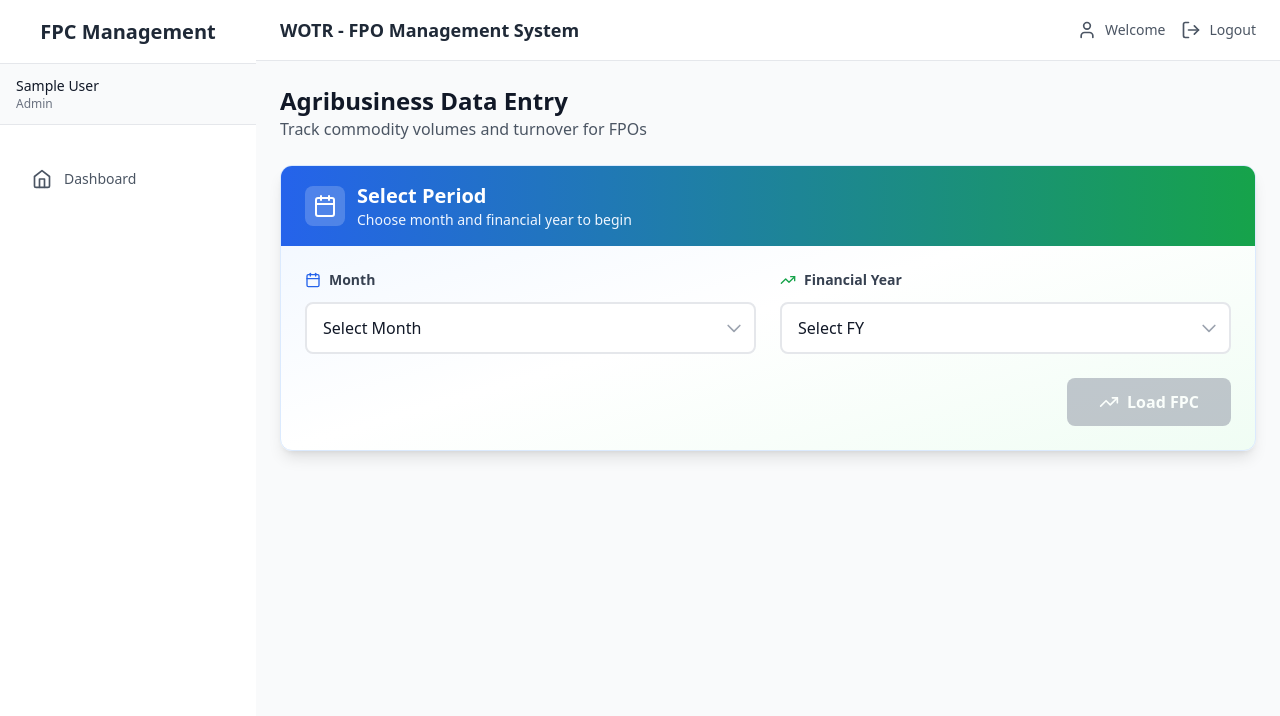
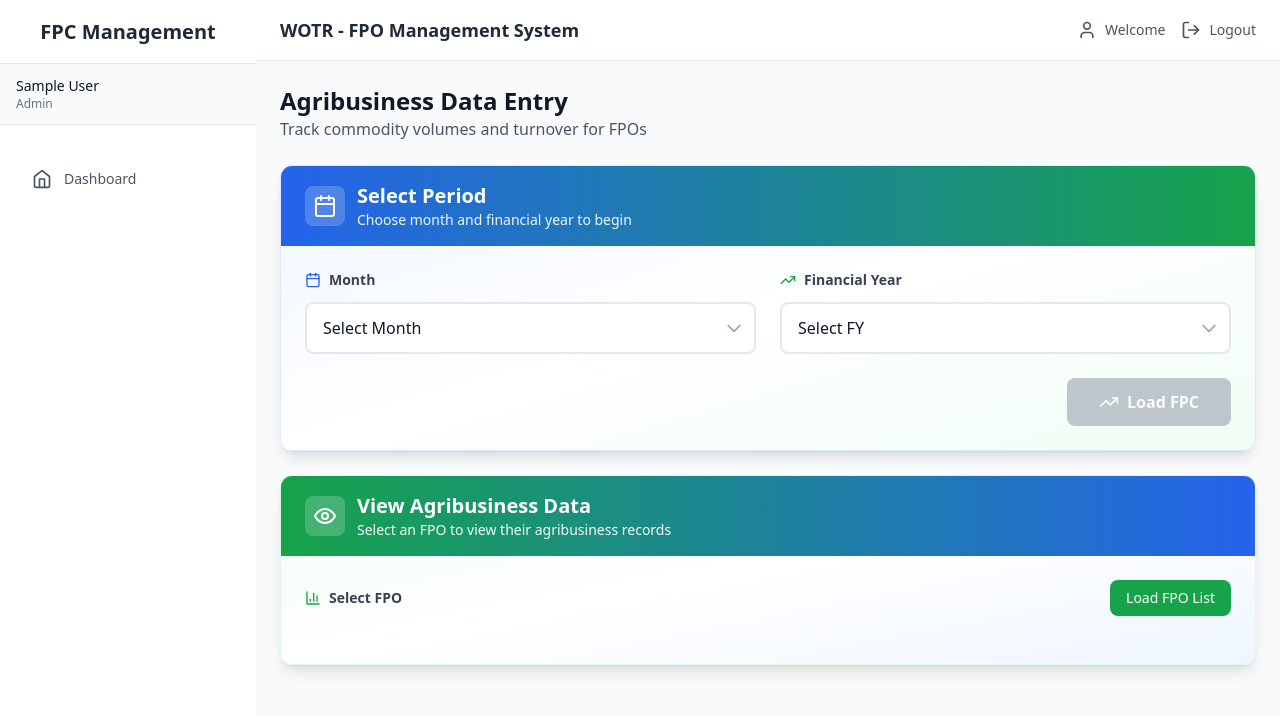
Before and after one commit to sahil-shelke/fpc_frontend_bolt, a React (Vite) app: page /agribusiness in a window 1280 px wide. Shown: the top 716 px of the page. Built offline with nearby package versions, Linux system fonts and the light colour scheme; sample sign-in values are in the browser's storage.

Commit message:
Updated Agribusiness.tsx

```diff
--- a/src/pages/Agribusiness.tsx
+++ b/src/pages/Agribusiness.tsx
@@ -2,7 +2,7 @@ import React, { useState } from 'react';
 import axios from 'axios';
 import { useAuth } from '../contexts/AuthContext';
 import toast from 'react-hot-toast';
-import { Plus, Trash2, Save, X, Calendar, TrendingUp } from 'lucide-react';
+import { Plus, Trash2, Save, X, Calendar, TrendingUp, Eye, BarChart3 } from 'lucide-react';
 
 interface FPO {
   fpo_id: number;
@@ -15,6 +15,14 @@ interface CommodityEntry {
   commodity: string;
   volume_tonnes: number;
   turnover: number;
+}
+
+interface AgriBusinessData {
+  commodity: string;
+  volume_tonnes: number;
+  turnover: number;
+  fy_month: string;
+  fy_year: string;
 }
 
 const COMMODITIES = ['Input', 'Cotton', 'Maize', 'Wheat', 'Rice', 'Soybean', 'Pulses', 'Vegetables', 'Fruits', 'Other'];
@@ -36,6 +44,11 @@ const Agribusiness: React.FC = () => {
   const [loading, setLoading] = useState(false);
   const [submitting, setSubmitting] = useState(false);
   const [showModal, setShowModal] = useState(false);
+  const [viewFPOList, setViewFPOList] = useState<FPO[]>([]);
+  const [selectedViewFPO, setSelectedViewFPO] = useState<FPO | null>(null);
+  const [agriData, setAgriData] = useState<AgriBusinessData[]>([]);
+  const [loadingViewData, setLoadingViewData] = useState(false);
+  const [loadingFPOList, setLoadingFPOList] = useState(false);
 
   const handleSubmitPeriod = async () => {
     if (!month || !fyYear) {
@@ -149,6 +162,56 @@ const Agribusiness: React.FC = () => {
     setEntries([{ commodity: '', volume_tonnes: 0, turnover: 0 }]);
     setMonth('');
     setFyYear('');
+  };
+
+  const loadFPOListForView = async () => {
+    setLoadingFPOList(true);
+    try {
+      const token = localStorage.getItem('token');
+      const headers = token ? { 'Authorization': `Bearer ${token}` } : {};
+      const response = await axios.get('http://localhost:5000/agri_business', { headers });
+      setViewFPOList(response.data);
+      toast.success('FPO list loaded');
+    } catch (error) {
+      console.error('Error fetching FPOs:', error);
+      toast.error('Failed to load FPO list');
+    } finally {
+      setLoadingFPOList(false);
+    }
+  };
+
+  const handleViewFPOSelect = async (fpo: FPO) => {
+    setSelectedViewFPO(fpo);
+    setLoadingViewData(true);
+    try {
+      const token = localStorage.getItem('token');
+      const headers = token ? { 'Authorization': `Bearer ${token}` } : {};
+      const response = await axios.get(`http://localhost:5000/agri_business/${fpo.fpo_id}`, { headers });
+      setAgriData(response.data);
+      toast.success(`Loaded data for ${fpo.name}`);
+    } catch (error) {
+      console.error('Error fetching agribusiness data:', error);
+      toast.error('Failed to load agribusiness data');
+      setAgriData([]);
+    } finally {
+      setLoadingViewData(false);
+    }
+  };
+
+  const groupDataByMonth = () => {
+    const grouped: { [key: string]: AgriBusinessData[] } = {};
+    agriData.forEach(item => {
+      const key = `${item.fy_month} ${item.fy_year}`;
+      if (!grouped[key]) {
+        grouped[key] = [];
+      }
+      grouped[key].push(item);
+    });
+    return grouped;
+  };
+
+  const calculateMonthTotal = (monthData: AgriBusinessData[]) => {
+    return monthData.reduce((sum, item) => sum + item.turnover, 0);
   };
 
   return (
@@ -432,6 +495,137 @@ const Agribusiness: React.FC = () => {
           </div>
         </div>
       )}
+
+      <div className="bg-gradient-to-br from-green-50 via-white to-blue-50 rounded-xl shadow-lg border border-green-100 overflow-hidden">
+        <div className="bg-gradient-to-r from-green-600 to-blue-600 px-6 py-4">
+          <div className="flex items-center space-x-3">
+            <div className="bg-white/20 backdrop-blur-sm p-2 rounded-lg">
+              <Eye className="w-6 h-6 text-white" />
+            </div>
+            <div>
+              <h2 className="text-xl font-bold text-white">View Agribusiness Data</h2>
+              <p className="text-green-50 text-sm">Select an FPO to view their agribusiness records</p>
+            </div>
+          </div>
+        </div>
+
+        <div className="p-6">
+          <div className="mb-6">
+            <div className="flex items-center justify-between mb-4">
+              <label className="block text-sm font-semibold text-gray-700 flex items-center space-x-2">
+                <BarChart3 className="w-4 h-4 text-green-600" />
+                <span>Select FPO</span>
+              </label>
+              {viewFPOList.length === 0 && (
+                <button
+                  onClick={loadFPOListForView}
+                  disabled={loadingFPOList}
+                  className="px-4 py-2 bg-green-600 text-white text-sm font-medium rounded-lg hover:bg-green-700 transition-colors disabled:bg-gray-400"
+                >
+                  {loadingFPOList ? 'Loading...' : 'Load FPO List'}
+                </button>
+              )}
+            </div>
+
+            {viewFPOList.length > 0 && (
+              <div className="relative">
+                <select
+                  value={selectedViewFPO?.fpo_id || ''}
+                  onChange={(e) => {
+                    const fpo = viewFPOList.find(f => f.fpo_id === parseInt(e.target.value));
+                    if (fpo) handleViewFPOSelect(fpo);
+                  }}
+                  className="w-full px-4 py-3 bg-white border-2 border-gray-200 rounded-lg focus:ring-2 focus:ring-green-500 focus:border-green-500 transition-all duration-200 appearance-none cursor-pointer hover:border-green-300"
+                >
+                  <option value="">Select FPO</option>
+                  {viewFPOList.map(fpo => (
+                    <option key={fpo.fpo_id} value={fpo.fpo_id}>{fpo.name}</option>
+                  ))}
+                </select>
+                <div className="absolute inset-y-0 right-0 flex items-center px-3 pointer-events-none">
+                  <svg className="w-5 h-5 text-gray-400" fill="none" stroke="currentColor" viewBox="0 0 24 24">
+                    <path strokeLinecap="round" strokeLinejoin="round" strokeWidth={2} d="M19 9l-7 7-7-7" />
+                  </svg>
+                </div>
+              </div>
+            )}
+          </div>
+
+          {loadingViewData && (
+            <div className="flex items-center justify-center py-12">
+              <div className="flex flex-col items-center space-y-3">
+                <svg className="animate-spin h-10 w-10 text-green-600" xmlns="http://www.w3.org/2000/svg" fill="none" viewBox="0 0 24 24">
+                  <circle className="opacity-25" cx="12" cy="12" r="10" stroke="currentColor" strokeWidth="4"></circle>
+                  <path className="opacity-75" fill="currentColor" d="M4 12a8 8 0 018-8V0C5.373 0 0 5.373 0 12h4zm2 5.291A7.962 7.962 0 014 12H0c0 3.042 1.135 5.824 3 7.938l3-2.647z"></path>
+                </svg>
+                <p className="text-gray-600 font-medium">Loading data...</p>
+              </div>
+            </div>
+          )}
+
+          {!loadingViewData && selectedViewFPO && agriData.length > 0 && (
+            <div className="space-y-6">
+              <div className="bg-green-50 border-l-4 border-green-600 p-4 rounded-r-lg">
+                <h3 className="font-semibold text-green-900 text-lg">{selectedViewFPO.name}</h3>
+                <p className="text-green-700 text-sm mt-1">Showing {agriData.length} records</p>
+              </div>
+
+              {Object.entries(groupDataByMonth()).map(([monthYear, monthData]) => {
+                const total = calculateMonthTotal(monthData);
+                return (
+                  <div key={monthYear} className="bg-white rounded-lg border-2 border-gray-200 overflow-hidden">
+                    <div className="bg-gradient-to-r from-green-500 to-blue-500 px-4 py-3">
+                      <h4 className="font-bold text-white text-lg">{monthYear}</h4>
+                    </div>
+
+                    <div className="overflow-x-auto">
+                      <table className="w-full">
+                        <thead>
+                          <tr className="bg-gray-50 border-b-2 border-gray-200">
+                            <th className="px-4 py-3 text-left text-sm font-semibold text-gray-700">Commodity</th>
+                            <th className="px-4 py-3 text-right text-sm font-semibold text-gray-700">Volume (Tonnes)</th>
+                            <th className="px-4 py-3 text-right text-sm font-semibold text-gray-700">Turnover (₹)</th>
+                          </tr>
+                        </thead>
+                        <tbody>
+                          {monthData.map((item, idx) => (
+                            <tr key={idx} className="border-b border-gray-100 hover:bg-gray-50 transition-colors">
+                              <td className="px-4 py-3 text-sm text-gray-900">{item.commodity}</td>
+                              <td className="px-4 py-3 text-sm text-gray-900 text-right">{item.volume_tonnes.toLocaleString()}</td>
+                              <td className="px-4 py-3 text-sm text-gray-900 text-right">₹{item.turnover.toLocaleString()}</td>
+                            </tr>
+                          ))}
+                          <tr className="bg-gradient-to-r from-green-100 to-blue-100 border-t-2 border-green-500">
+                            <td className="px-4 py-3 text-sm font-bold text-gray-900">Total Turnover</td>
+                            <td className="px-4 py-3"></td>
+                            <td className="px-4 py-3 text-sm font-bold text-gray-900 text-right">₹{total.toLocaleString()}</td>
+                          </tr>
+                        </tbody>
+                      </table>
+                    </div>
+                  </div>
+                );
+              })}
+            </div>
+          )}
+
+          {!loadingViewData && selectedViewFPO && agriData.length === 0 && (
+            <div className="text-center py-12">
+              <BarChart3 className="w-16 h-16 text-gray-300 mx-auto mb-4" />
+              <h3 className="text-lg font-semibold text-gray-900 mb-2">No Data Found</h3>
+              <p className="text-gray-600">No agribusiness records found for {selectedViewFPO.name}</p>
+            </div>
+          )}
+
+          {!loadingViewData && !selectedViewFPO && viewFPOList.length > 0 && (
+            <div className="text-center py-12">
+              <Eye className="w-16 h-16 text-gray-300 mx-auto mb-4" />
+              <h3 className="text-lg font-semibold text-gray-900 mb-2">Select an FPO</h3>
+              <p className="text-gray-600">Choose an FPO from the dropdown to view their data</p>
+            </div>
+          )}
+        </div>
+      </div>
     </div>
   );
 };
```
